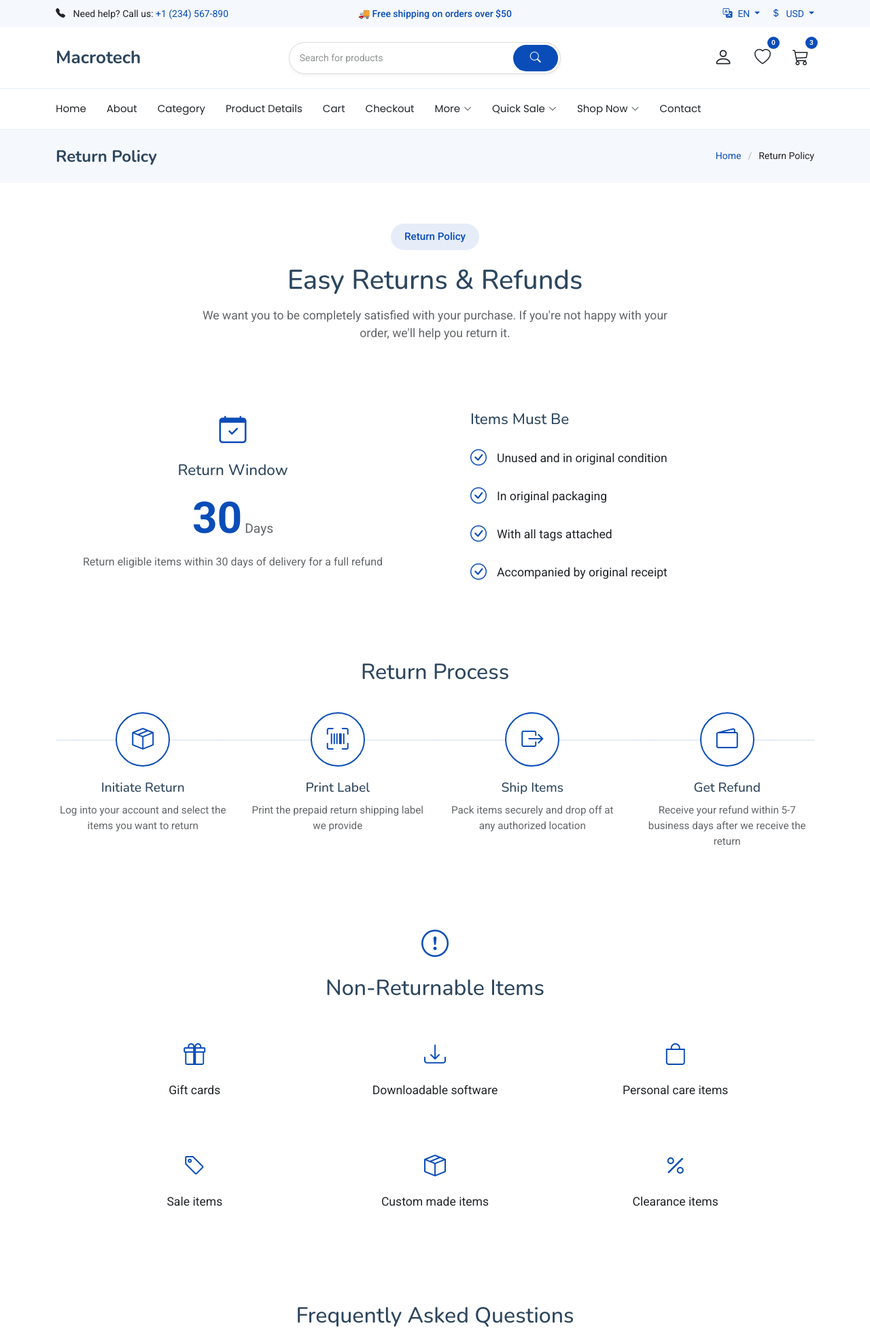
After one commit to munyokii/eStore, a Django app: page /return-policy/ in a window 1280 px wide. The commit adds this page. Shown: the top 1957 px of the page at 68% size. Run offline with Django 5.2, Linux system fonts and the light colour scheme; some libraries are stand-ins or nearby versions.

Commit message:
:sparkles: Add return policy page

```diff
--- a/macrotech/templates/layout.html
+++ b/macrotech/templates/layout.html
@@ -865,7 +865,7 @@
                 <li><a href="{% url 'support' %}">Help Center</a></li>
                 <li><a href="account.html">Order Status</a></li>
                 <li><a href="{% url 'shipping_info' %}">Shipping Info</a></li>
-                <li><a href="return-policy.html">Returns &amp; Exchanges</a></li>
+                <li><a href="{% url 'return_policy' %}">Returns &amp; Exchanges</a></li>
                 <li><a href="#">Size Guide</a></li>
                 <li><a href="{% url 'contact' %}">Contact Us</a></li>
               </ul>
--- /dev/null
+++ b/macrotech/templates/return-policy.html
@@ -0,0 +1,230 @@
+{% extends "layout.html" %}
+{% load static %}
+
+{% block content %}
+<!DOCTYPE html>
+<html lang="en">
+
+<head>
+  <meta charset="utf-8">
+  <meta content="width=device-width, initial-scale=1.0" name="viewport">
+  <title>Return Policy - eStore Bootstrap Template</title>
+  <meta name="description" content="">
+  <meta name="keywords" content="">
+
+</head>
+
+<body class="return-policy-page">
+    <!-- Page Title -->
+    <div class="page-title light-background">
+      <div class="container d-lg-flex justify-content-between align-items-center">
+        <h1 class="mb-2 mb-lg-0">Return Policy</h1>
+        <nav class="breadcrumbs">
+          <ol>
+            <li><a href="index.html">Home</a></li>
+            <li class="current">Return Policy</li>
+          </ol>
+        </nav>
+      </div>
+    </div><!-- End Page Title -->
+
+    <!-- Retun Policy Section -->
+    <section id="retun-policy" class="retun-policy section">
+
+      <div class="container" data-aos="fade-up">
+
+        <!-- Policy Header -->
+        <div class="policy-header text-center" data-aos="fade-up">
+          <span class="policy-label">Return Policy</span>
+          <h2>Easy Returns &amp; Refunds</h2>
+          <p>We want you to be completely satisfied with your purchase. If you're not happy with your order, we'll help you return it.</p>
+        </div>
+
+        <!-- Return Period -->
+        <div class="return-period" data-aos="fade-up" data-aos-delay="100">
+          <div class="row">
+            <div class="col-lg-6 d-flex">
+              <div class="period-box">
+                <div class="box-header">
+                  <i class="bi bi-calendar-check"></i>
+                  <h4>Return Window</h4>
+                </div>
+                <div class="timer">
+                  <span class="days">30</span>
+                  <span class="label">Days</span>
+                </div>
+                <p>Return eligible items within 30 days of delivery for a full refund</p>
+              </div>
+            </div>
+            <div class="col-lg-6">
+              <div class="eligibility-list">
+                <h4>Items Must Be</h4>
+                <ul>
+                  <li>
+                    <i class="bi bi-check-circle"></i>
+                    <span>Unused and in original condition</span>
+                  </li>
+                  <li>
+                    <i class="bi bi-check-circle"></i>
+                    <span>In original packaging</span>
+                  </li>
+                  <li>
+                    <i class="bi bi-check-circle"></i>
+                    <span>With all tags attached</span>
+                  </li>
+                  <li>
+                    <i class="bi bi-check-circle"></i>
+                    <span>Accompanied by original receipt</span>
+                  </li>
+                </ul>
+              </div>
+            </div>
+          </div>
+        </div>
+
+        <!-- Return Process -->
+        <div class="return-process" data-aos="fade-up" data-aos-delay="200">
+          <h3>Return Process</h3>
+          <div class="process-steps">
+            <div class="process-step">
+              <div class="step-icon">
+                <i class="bi bi-box-seam"></i>
+              </div>
+              <h5>Initiate Return</h5>
+              <p>Log into your account and select the items you want to return</p>
+            </div>
+
+            <div class="process-step">
+              <div class="step-icon">
+                <i class="bi bi-upc-scan"></i>
+              </div>
+              <h5>Print Label</h5>
+              <p>Print the prepaid return shipping label we provide</p>
+            </div>
+
+            <div class="process-step">
+              <div class="step-icon">
+                <i class="bi bi-box-arrow-right"></i>
+              </div>
+              <h5>Ship Items</h5>
+              <p>Pack items securely and drop off at any authorized location</p>
+            </div>
+
+            <div class="process-step">
+              <div class="step-icon">
+                <i class="bi bi-wallet2"></i>
+              </div>
+              <h5>Get Refund</h5>
+              <p>Receive your refund within 5-7 business days after we receive the return</p>
+            </div>
+          </div>
+        </div>
+
+        <!-- Non-Returnable Items -->
+        <div class="non-returnable" data-aos="fade-up" data-aos-delay="300">
+          <div class="content-wrapper">
+            <div class="section-header">
+              <i class="bi bi-exclamation-circle"></i>
+              <h3>Non-Returnable Items</h3>
+            </div>
+            <div class="items-grid">
+              <div class="item">
+                <i class="bi bi-gift"></i>
+                <span>Gift cards</span>
+              </div>
+              <div class="item">
+                <i class="bi bi-download"></i>
+                <span>Downloadable software</span>
+              </div>
+              <div class="item">
+                <i class="bi bi-bag"></i>
+                <span>Personal care items</span>
+              </div>
+              <div class="item">
+                <i class="bi bi-tag"></i>
+                <span>Sale items</span>
+              </div>
+              <div class="item">
+                <i class="bi bi-box-seam"></i>
+                <span>Custom made items</span>
+              </div>
+              <div class="item">
+                <i class="bi bi-percent"></i>
+                <span>Clearance items</span>
+              </div>
+            </div>
+          </div>
+        </div>
+
+        <!-- Return FAQs -->
+        <div class="return-faqs" data-aos="fade-up" data-aos-delay="400">
+          <h3>Frequently Asked Questions</h3>
+          <div class="faq-grid">
+            <div class="faq-item">
+              <h3>
+                How do I start a return?
+                <i class="bi bi-chevron-down faq-toggle"></i>
+              </h3>
+              <div class="faq-answer">
+                <p>Lorem ipsum dolor sit amet, consectetur adipiscing elit. To start a return, log into your account, go to your orders, and select the items you wish to return. Follow the prompts to complete the return process.</p>
+              </div>
+            </div>
+
+            <div class="faq-item">
+              <h3>
+                Do I have to pay for return shipping?
+                <i class="bi bi-chevron-down faq-toggle"></i>
+              </h3>
+              <div class="faq-answer">
+                <p>Ut enim ad minim veniam, quis nostrud exercitation ullamco laboris. Return shipping is free for eligible items. We provide a prepaid return shipping label.</p>
+              </div>
+            </div>
+
+            <div class="faq-item">
+              <h3>
+                When will I get my refund?
+                <i class="bi bi-chevron-down faq-toggle"></i>
+              </h3>
+              <div class="faq-answer">
+                <p>Duis aute irure dolor in reprehenderit in voluptate velit esse cillum dolore eu fugiat nulla pariatur. Refunds are processed within 2-3 business days after we receive your return. The funds may take 5-7 business days to appear in your account.</p>
+              </div>
+            </div>
+
+            <div class="faq-item">
+              <h3>
+                Can I exchange an item instead of returning it?
+                <i class="bi bi-chevron-down faq-toggle"></i>
+              </h3>
+              <div class="faq-answer">
+                <p>Excepteur sint occaecat cupidatat non proident. Yes, you can exchange items for a different size or color. Select the exchange option when initiating your return.</p>
+              </div>
+            </div>
+          </div>
+        </div>
+
+        <!-- Need Help -->
+        <div class="need-help" data-aos="fade-up" data-aos-delay="500">
+          <i class="bi bi-headset"></i>
+          <h4>Need Help with Your Return?</h4>
+          <p>Our customer service team is here to help you with any questions about returns.</p>
+          <div class="help-actions">
+            <a href="#" class="btn-chat">
+              <i class="bi bi-chat-dots"></i>
+              Live Chat
+            </a>
+            <span class="divider">or</span>
+            <a href="tel:1234567890" class="phone-link">
+              <i class="bi bi-telephone"></i>
+              +1 (555) 123-4567
+            </a>
+          </div>
+        </div>
+
+      </div>
+
+    </section><!-- /Retun Policy Section -->
+
+</body>
+
+</html>
+{% endblock content %}
--- a/macrotech/urls.py
+++ b/macrotech/urls.py
@@ -14,4 +14,5 @@ urlpatterns = [
   path("contact/", views.ContactView.as_view(), name="contact"),
   path("support/", views.SupportView.as_view(), name="support"),
   path("shipping-info/", views.ShippingInfoView.as_view(), name="shipping_info"),
+  path("return-policy/", views.ReturnPolicyView.as_view(), name="return_policy"),
 ]
--- a/macrotech/views.py
+++ b/macrotech/views.py
@@ -89,3 +89,11 @@ class ShippingInfoView(View):
     def get(self, request):
         """Handle GET requests and render the shipping-info template."""
         return render(request, "shipping-info.html")
+
+
+class ReturnPolicyView(View):
+    """Class-based view to display the return-policy.html template."""
+
+    def get(self, request):
+        """Handle GET requests and render the return-policy template."""
+        return render(request, "return-policy.html")
```
